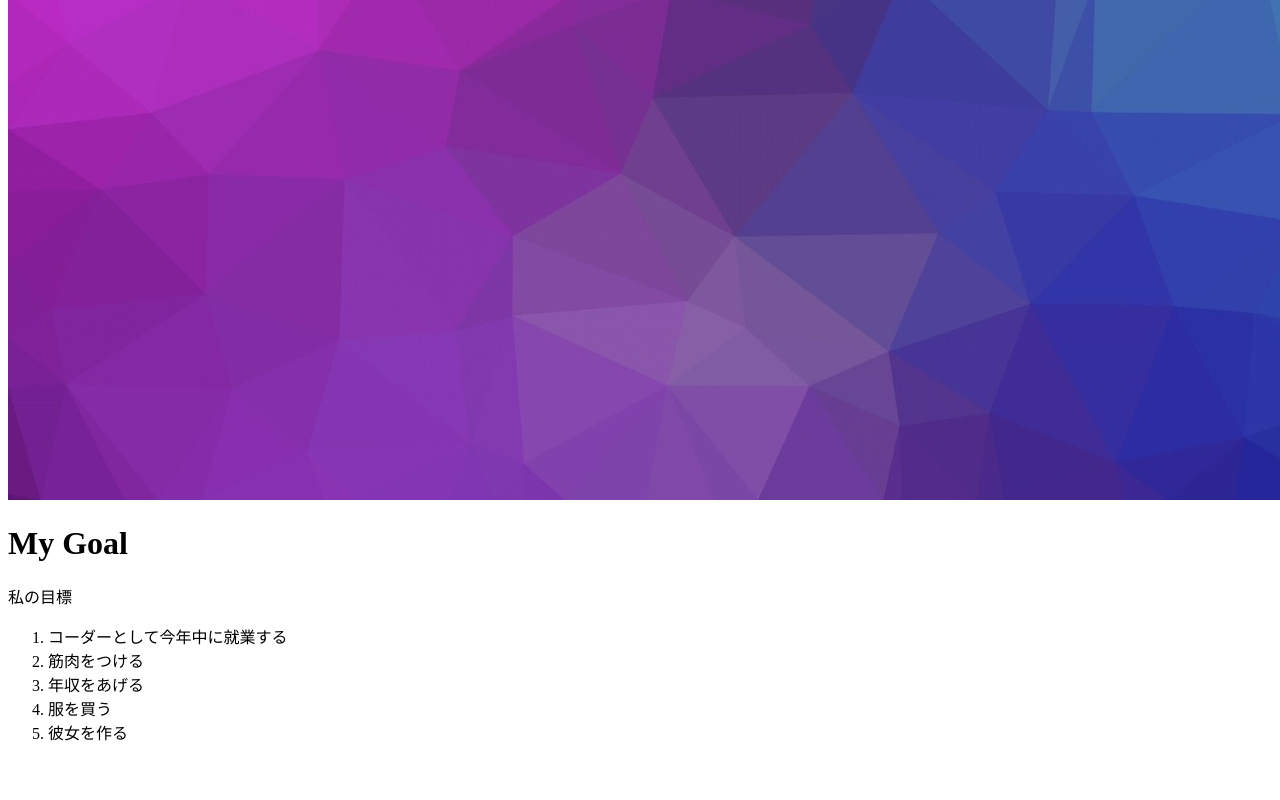
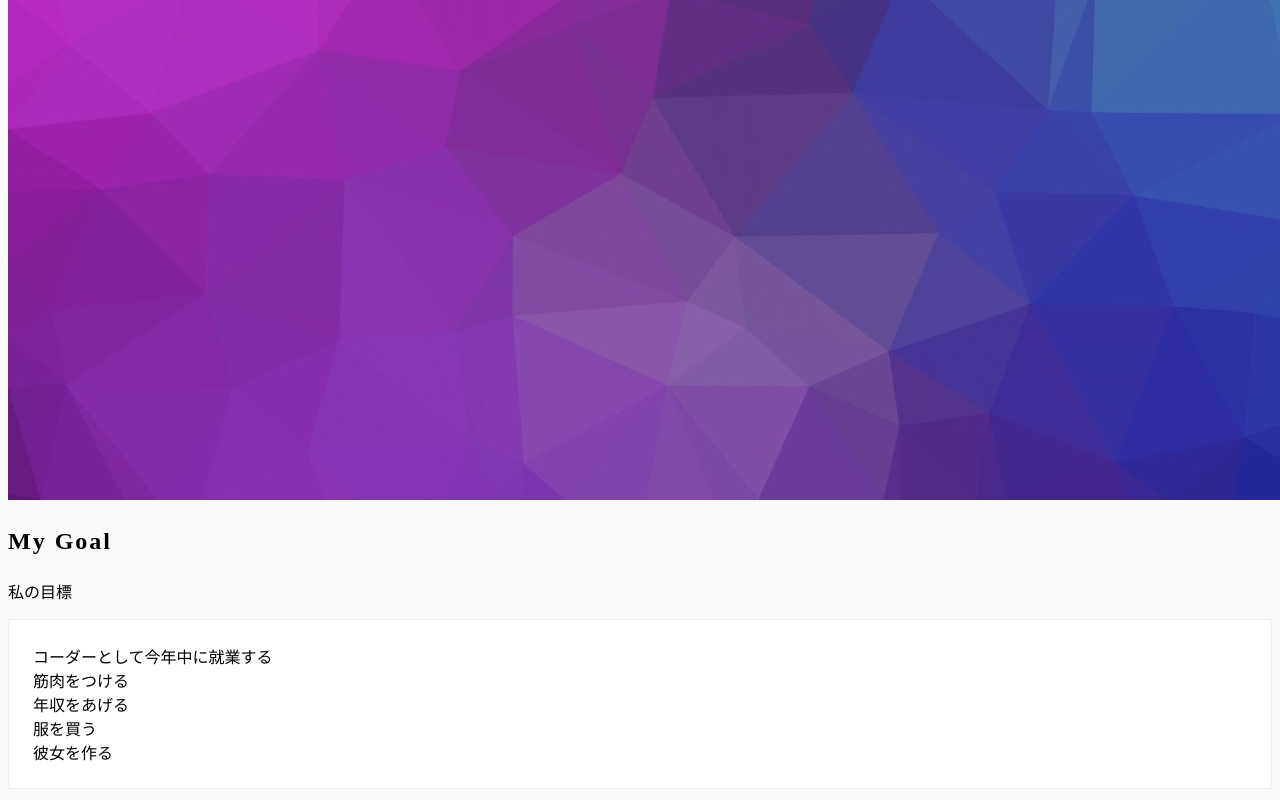
Before and after one commit to Update-hub/website-training, a plain HTML site: page index.html in a window 1280 px wide. Shown: the part 708-1508 px from the top of the page. Before the commit the page ends 1468 px from the top, so only its background shows below. Drawn offline with Linux system fonts and the light colour scheme.

Commit message:
スタイル実装

```diff
--- a/index.html
+++ b/index.html
@@ -13,12 +13,13 @@
   <link rel="mask-icon" href="/safari-pinned-tab.svg" color="#5bbad5">
   <meta name="msapplication-TileColor" content="#da532c">
   <meta name="theme-color" content="#ffffff">
+  <link href="/style.css" rel="stylesheet" type="text/css">
 </head>
 <body>
   <img src="/hero.jpg">
-  <h1>My Goal</h1>
-  <p>私の目標</p>
-  <ol>
+  <h1 class="title">My Goal</h1>
+  <p class="lead">私の目標</p>
+  <ol class="list">
     <li>コーダーとして今年中に就業する</li>
     <li>筋肉をつける</li>
     <li>年収をあげる</li>
--- /dev/null
+++ b/style.css
@@ -0,0 +1,21 @@
+body {
+  background: #fafafa;
+}
+.title {
+  font-size: 24px;
+  letter-spacing: 2px;
+  line-height: 1.8;
+  margin-bottom: 16px;
+}
+
+.lead {
+  margin-bottom: 16px;
+}
+
+.list {
+  background: #fff;
+  border: 1px solid #eee;
+  border-radius: 3px;
+  list-style: none;
+  padding: 24px;
+}
```
